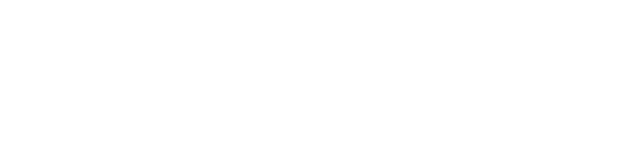
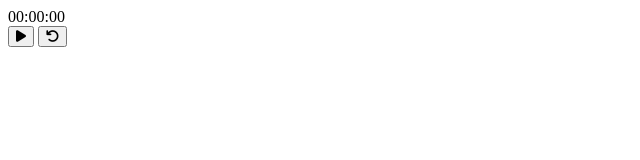
Before and after one commit to ptech12/js-projects, a plain HTML site: page stopwatch/index.html in a window 1280 px wide. Shown: the whole page, without its empty margins (0-640 px from the left). Drawn offline with Linux system fonts and the light colour scheme; a web font is replaced by a local one.

Commit message:
Project Mockup done

```diff
--- a/stopwatch/index.html
+++ b/stopwatch/index.html
@@ -19,6 +19,30 @@
     <script src="script.js" defer></script>
   </head>
   <body>
+    <!-- Project #4 -->
+    <!-- MockUp Design -->
+    <div class="container">
+      <!-- The real Timer -->
+      <div id="timer">
+        00:00:00
+      </div>
+      <div class="button">
+        <button id="startStopBtn">
+          <i class="fa-solid fa-play" id="play"></i>
+        </button>
+        <!-- reset btn -->
+        <button id="resetBtn">
+          <i class="fa-solid fa-arrow-rotate-left" id="reset">
+
+          </i>
+        </button>
+      </div>
+
+    </div>
+
+
+
+
 
 
   </body>
--- a/stopwatch/script.js
+++ b/stopwatch/script.js
@@ -0,0 +1 @@
+// TODO: add light and dark themes
```
Also changed, not shown: stopwatch/style.css (+7 -0 lines), imgs/bg-4.jpg (added).
